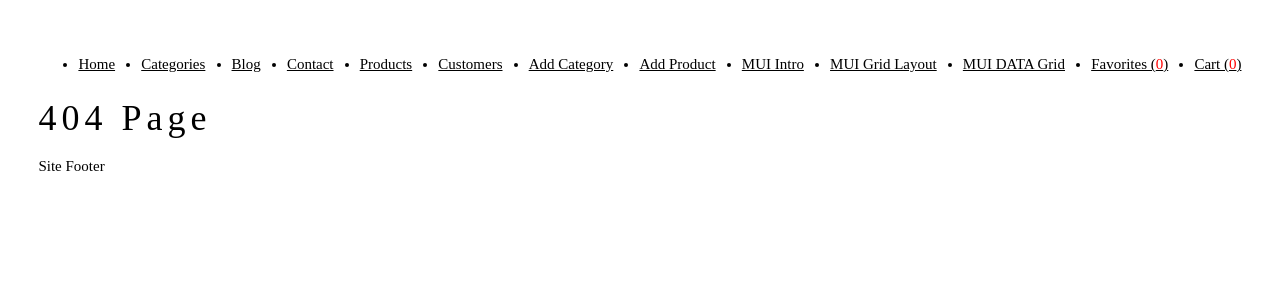
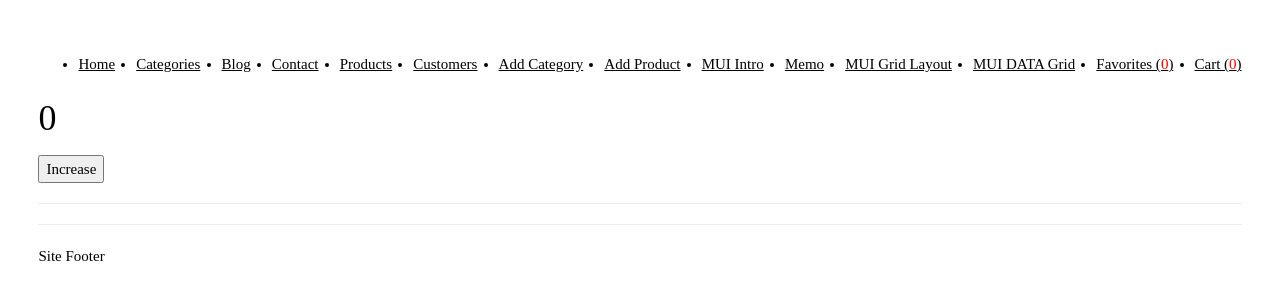
Before and after one commit to yakintech/tatil-budur-react-tutorial, a React (Create React App) app: page /memo in a window 1280 px wide. Before the commit this address had no page. Shown: the top 300 px of the page. Built offline with nearby package versions, Linux system fonts and the light colour scheme.

Commit message:
react memo sample

```diff
--- a/src/App.tsx
+++ b/src/App.tsx
@@ -20,8 +20,11 @@ import { useContext } from "react"
 import { FavoritesContextType, favContext } from "./context/FavoritesContext"
 import { CartContext, CartContextType } from "./context/CartContext"
 import CartPage from "./context/CartPage"
+import MemoParent from "./memo/MemoParent"
 
 function App() {
+
+
 
 
   const { favorites } = useContext(favContext) as FavoritesContextType
@@ -40,6 +43,7 @@ function App() {
         <li><Link to='/addcategory'>Add Category</Link></li>
         <li><Link to='/addproduct'>Add Product</Link></li>
         <li><Link to='/muiintro'>MUI Intro</Link></li>
+        <li><Link to='/memo'>Memo</Link></li>
         <li><Link to='/gridlayout'>MUI Grid Layout</Link></li>
         <li><Link to='/datagrid'>MUI DATA Grid</Link></li>
         <li><Link to='/favorites'>Favorites (<span style={{color:'red'}}>{favorites.length}</span>)</Link></li>
@@ -69,6 +73,8 @@ function App() {
       <Route path="/datagrid" element={<DataGridProducts />} />
       <Route path="/favorites" element={<FavoritesPage />} />
       <Route path="/cart" element={<CartPage />} />
+      <Route path="/memo" element={<MemoParent />} />
+
 
 
 
--- /dev/null
+++ b/src/memo/MemoChild.tsx
@@ -0,0 +1,27 @@
+import React, { useContext, useState } from 'react'
+import { CartContext, CartContextType } from '../context/CartContext';
+import { Button } from '@mui/material';
+
+function MemoChild() {
+
+    const { cart, setcart } = useContext(CartContext) as CartContextType
+
+
+    console.log('Memo Child Comp Rendered!');
+
+    var random = Math.random()
+
+
+    return (<>
+        <h2>{cart.length}</h2>
+        <h3>{random}</h3>
+        <div>MemoChild</div>
+        <Button onClick={() => setcart([])} variant='outlined' color='error' >Empty</Button>
+
+
+    </>
+
+    )
+}
+
+export default React.memo(MemoChild)
--- /dev/null
+++ b/src/memo/MemoChild2.tsx
@@ -0,0 +1,22 @@
+import React, { useMemo } from 'react'
+
+function MemoChild2() {
+
+    console.log('MemoChild2 com rendered!');
+
+
+    const generateRandomNumber = () => {
+        return Math.random();
+    }
+
+    const result = useMemo(() => generateRandomNumber(), [])
+
+
+
+    return (<>
+        <h1>{result}</h1>
+    </>
+    )
+}
+
+export default MemoChild2
--- /dev/null
+++ b/src/memo/MemoParent.tsx
@@ -0,0 +1,25 @@
+import React, { useContext, useState } from 'react'
+import MemoChild from './MemoChild'
+import { CartContext, CartContextType } from '../context/CartContext'
+import MemoChild2 from './MemoChild2'
+
+function MemoParent() {
+
+    const [counter, setcounter] = useState(0)
+    const { cart, setcart } = useContext(CartContext) as CartContextType
+
+
+
+    return (<>
+        <h1>{counter}</h1>
+        <button onClick={() => setcounter(counter + 1)}>Increase</button>
+
+        <hr />
+        {/* <MemoChild/> */}
+        <hr />
+        {/* <MemoChild2/> */}
+    </>
+    )
+}
+
+export default MemoParent
```
Also changed, not shown: src/memo/MemoChild3.tsx (added, +9 -0 lines).
